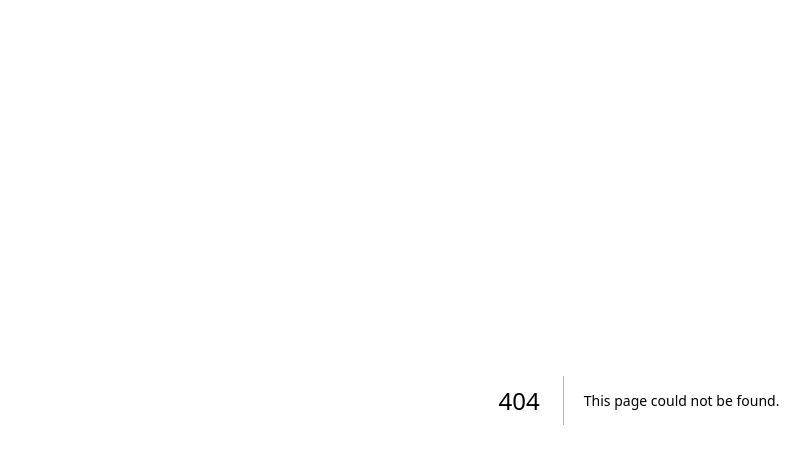
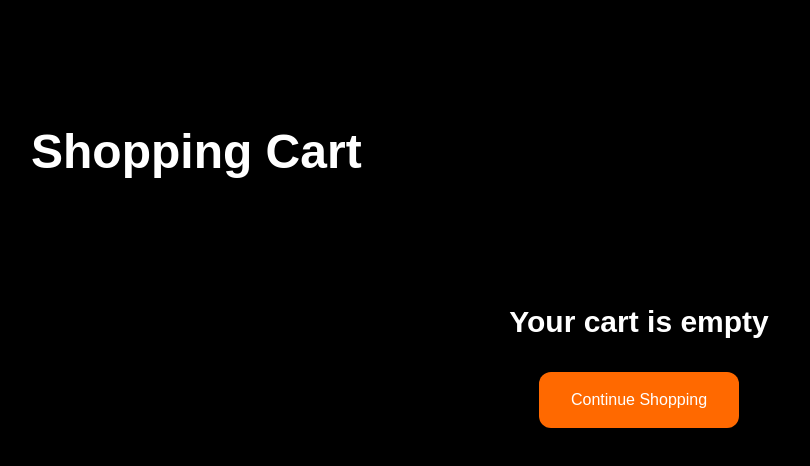
Before and after one commit to Abdu1624/alpha-wear, a Next.js app: page /cart in a window 1280 px wide. Before the commit this address had no page. Shown: the top 466 px of the page, without its empty margins (1-811 px from the left). Built offline with nearby package versions, Linux system fonts and the light colour scheme.

Commit message:
Fix cart imports and types

```diff
--- /dev/null
+++ b/app/cart/page.tsx
@@ -0,0 +1,100 @@
+"use client";
+
+import Image from "next/image";
+import Link from "next/link";
+import { useCart } from "@/components/context/CartContext";
+
+export default function CartPage() {
+  const { cart } = useCart();
+
+  const total = cart.reduce(
+    (sum: number, item: { price: number; quantity: number }) =>
+      sum + item.price * item.quantity,
+    0
+  );
+
+  return (
+    <main className="min-h-screen bg-black text-white pt-32 px-8">
+      <div className="max-w-7xl mx-auto">
+
+        <h1 className="text-5xl font-black mb-12">
+          Shopping Cart
+        </h1>
+
+        {cart.length === 0 ? (
+          <div className="text-center py-20">
+            <h2 className="text-3xl font-bold">
+              Your cart is empty
+            </h2>
+
+            <Link
+              href="/"
+              className="inline-block mt-8 bg-orange-500 px-8 py-4 rounded-xl hover:bg-orange-600 transition"
+            >
+              Continue Shopping
+            </Link>
+          </div>
+        ) : (
+          <>
+            <div className="space-y-8">
+
+              {cart.map((item: { id: number; image: string; name: string; quantity: number; price: number }) => (
+                <div
+                  key={item.id}
+                  className="flex items-center justify-between bg-zinc-900 rounded-2xl p-6"
+                >
+                  <div className="flex items-center gap-6">
+
+                    <Image
+                      src={item.image}
+                      alt={item.name}
+                      width={120}
+                      height={140}
+                      className="rounded-xl object-cover"
+                    />
+
+                    <div>
+                      <h2 className="text-2xl font-bold">
+                        {item.name}
+                      </h2>
+
+                      <p className="text-zinc-400 mt-2">
+                        Quantity: {item.quantity}
+                      </p>
+
+                      <p className="text-orange-500 mt-2 font-bold">
+                        Rs. {item.price}
+                      </p>
+                    </div>
+                  </div>
+
+                  <h3 className="text-2xl font-bold">
+                    Rs. {item.price * item.quantity}
+                  </h3>
+                </div>
+              ))}
+
+            </div>
+
+            <div className="mt-12 flex justify-between items-center border-t border-zinc-800 pt-10">
+
+              <h2 className="text-4xl font-black">
+                Total
+              </h2>
+
+              <h2 className="text-4xl text-orange-500 font-black">
+                Rs. {total}
+              </h2>
+
+            </div>
+
+            <button className="mt-10 w-full bg-orange-500 hover:bg-orange-600 py-5 rounded-xl text-xl font-bold transition">
+              Proceed To Checkout
+            </button>
+          </>
+        )}
+
+      </div>
+    </main>
+  );
+}
--- a/components/Navbar.tsx
+++ b/components/Navbar.tsx
@@ -60,7 +60,7 @@ export default function Navbar() {
           />
 
           {/* Cart */}
-          <div className="relative cursor-pointer">
+          <Link href="/cart" className="relative">
             <ShoppingBag
               size={24}
               className="hover:text-orange-500 transition"
@@ -71,9 +71,10 @@ export default function Navbar() {
                 {totalItems}
               </span>
             )}
-          </div>
+          </Link>
 
         </div>
+
       </div>
     </nav>
   );
```
